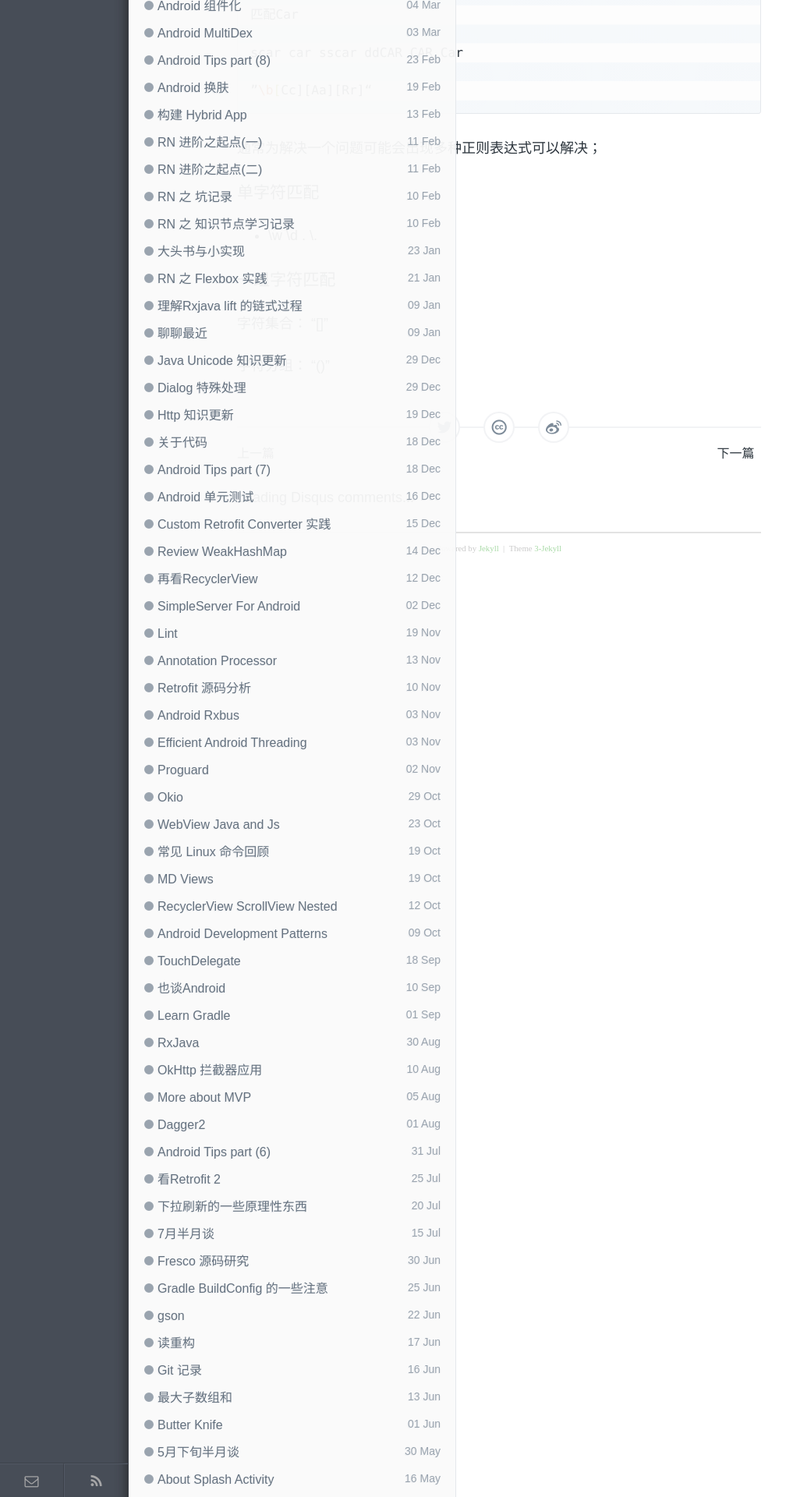
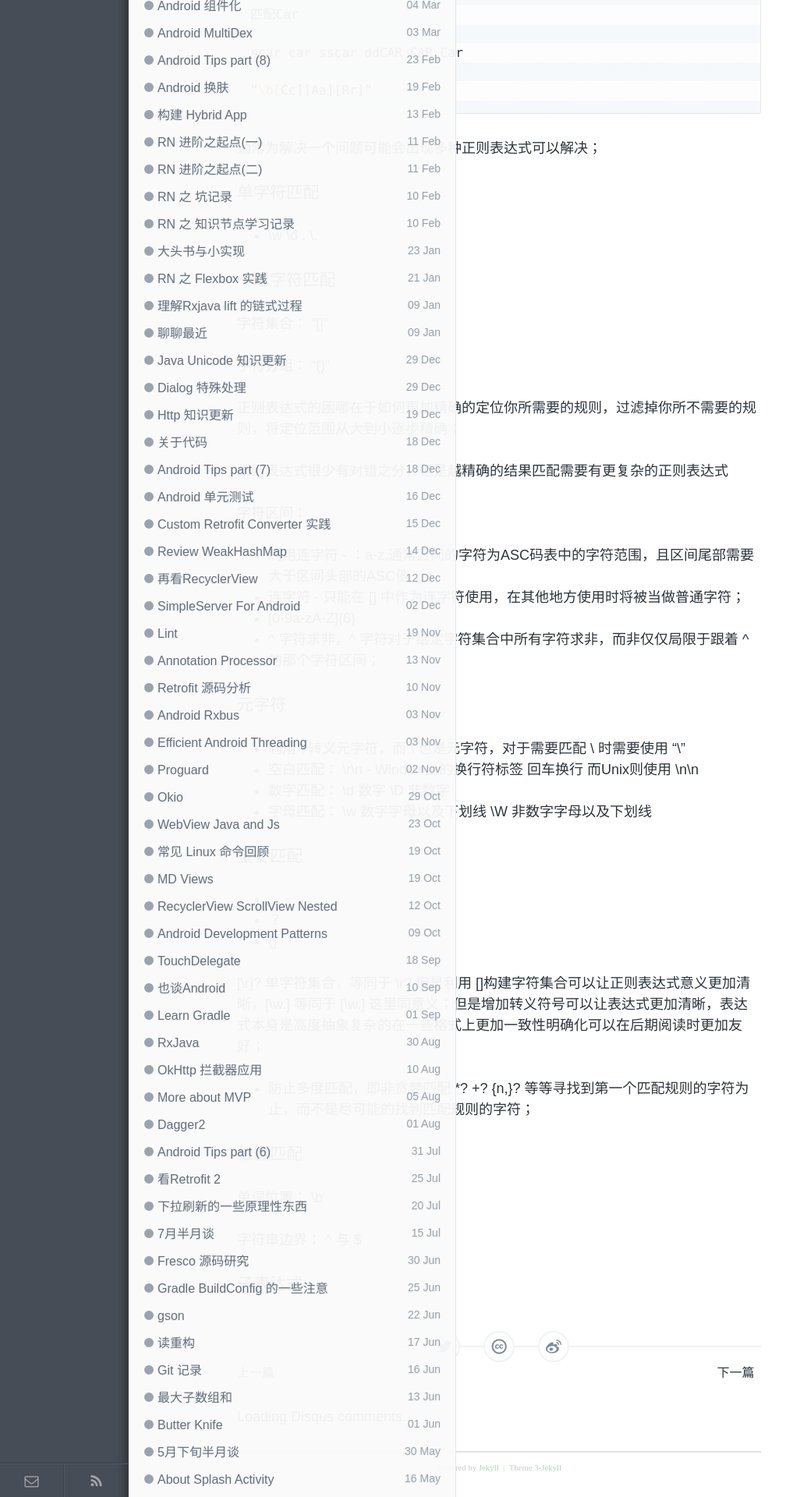
Before and after one commit to enlipan/enlipan.github.io, a Jekyll site: the page built from _posts/2017-07-16-regex-must-know.md, in a window 1280 px wide. Shown: the part 679-2599 px from the top of the page at 78% size, without its empty margins (0-1008 px from the left). Built offline with Jekyll 4.4.1, drawn with Linux system fonts in a browser that asks for light colours; nearby versions of some CDN libraries; comment, search, counter and statistics services are not loaded.

Commit message:
modify page regex

```diff
--- a/_posts/2017-07-16-regex-must-know.md
+++ b/_posts/2017-07-16-regex-must-know.md
@@ -40,3 +40,47 @@
 字符集合： "[]"
 
 字符分组： "()"
+
+正则表达式的困哪在于如何更加精确的定位你所需要的规则，过滤掉你所不需要的规则，将定位范围从大到小逐步精确；
+
+正则表达式很少有对错之分，但是越精确的结果匹配需要有更复杂的正则表达式
+
+字符区间：
+
+* 利用连字符 - ：a-z,通常区间的字符为ASC码表中的字符范围，且区间尾部需要大于区间头部的ASC值；
+
+* 连字符 - 只能在 [] 中作为连字符使用，在其他地方使用时将被当做普通字符；
+
+* [0-9a-zA-Z]{6}
+
+* ^ 字符求非，^ 字符对于给定字符集合中所有字符求非，而非仅仅局限于跟着 ^ 的那个字符区间；
+
+### 元字符
+
+* 利用 \ 转义元字符，而 \ 也是元字符，对于需要匹配 \ 时需要使用 "\\"
+
+* 空白匹配： \r\n - Window上的换行符标签 回车换行  而Unix则使用 \n\n
+
+* 数字匹配： \d  数字  \D 非数字
+
+* 字母匹配： \w  数字字母以及下划线  \W 非数字字母以及下划线
+
+### 重复匹配
+
+*  +
+
+*  ？
+
+*  {}
+
+[\r]? 单字符集合，等同于 \r? 但是利用 []构建字符集合可以让正则表达式意义更加清晰，[\w.] 等同于 [\w\.] 这里同意义；但是增加转义符号可以让表达式更加清晰，表达式本身是高度抽象复杂的在一些格式上更加一致性明确化可以在后期阅读时更加友好；
+
+* 防止多度匹配，即非贪婪匹配  *? +? {n,}? 等等寻找到第一个匹配规则的字符为止，而不是尽可能的找到匹配规则的字符；
+
+### 位置匹配
+
+单词位置： \b
+
+字符串边界： ^ 与 $
+
+### 子表达式
```
